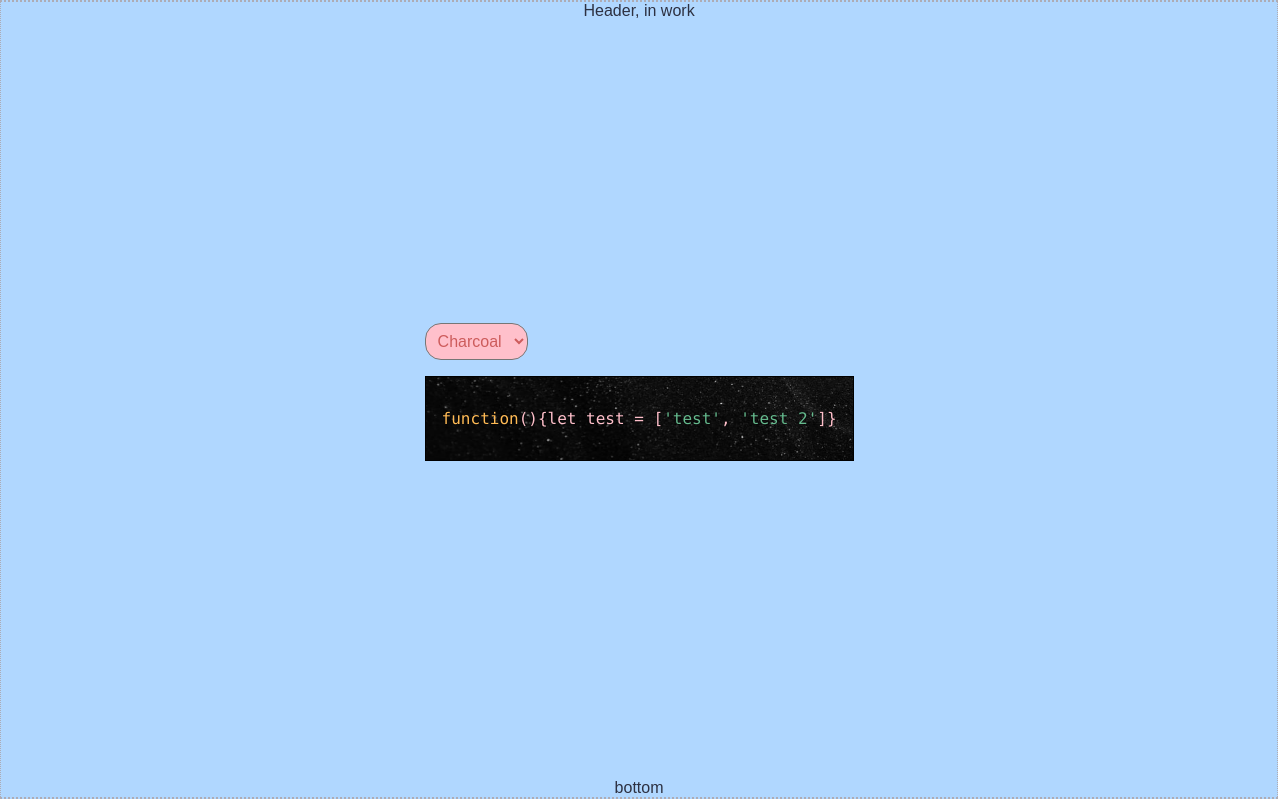
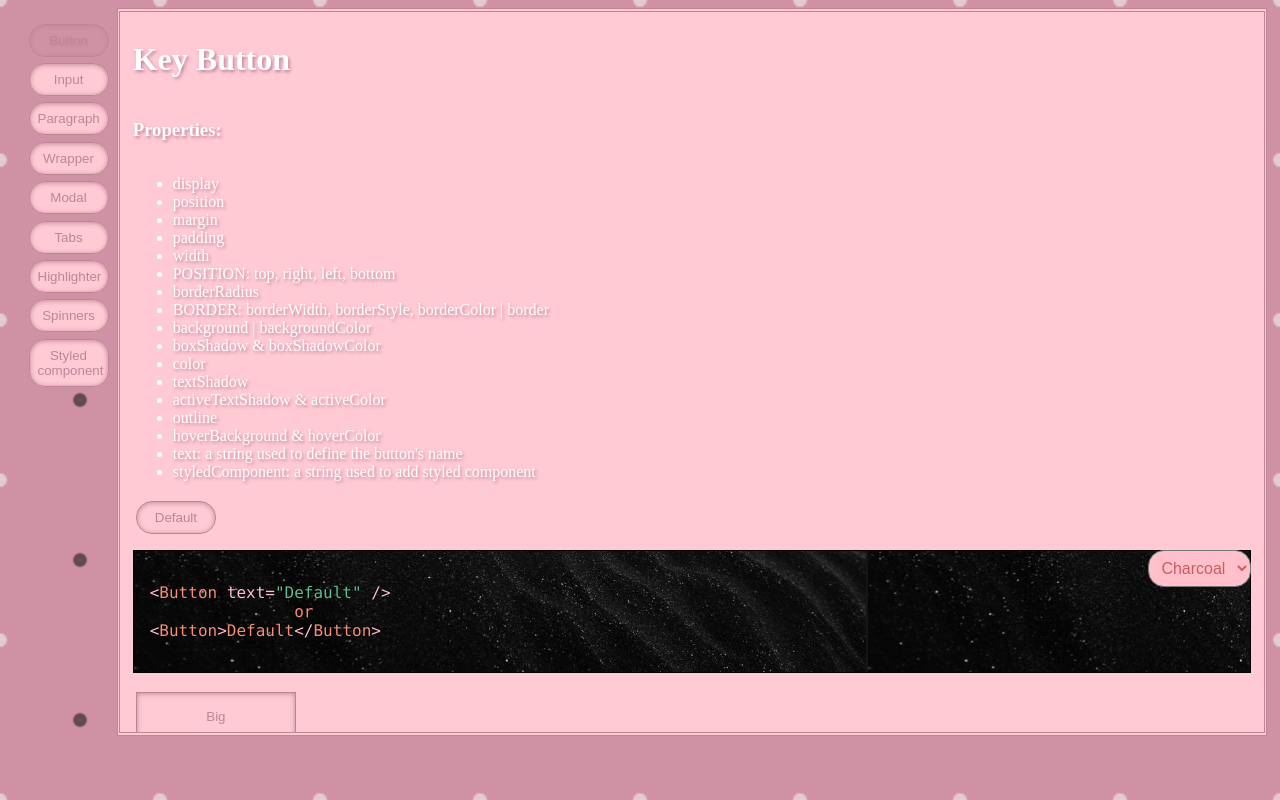
Before and after one commit to CatalinaSorina/Keys, a React (Create React App) app: page / in a window 1280 px wide. Built offline with nearby package versions, Linux system fonts and the light colour scheme.

Commit message:
added story for Key Button

```diff
--- a/src/App.js
+++ b/src/App.js
@@ -1,17 +1,89 @@
 import React from 'react';
 import './App.css';
-import Wrapper from './components/Wrapper/Wrapper';
-import Highlighter from './components/Highlighter/Highlighter';
+import TabHolder from './components/TabHolder/TabHolder';
+import Tab from './components/Tab/Tab';
+import * as Keys from './components/keys';
 
 const App = () => {
   return (
-    <Wrapper alignItems="center" fontFamily="Arial">
-      <header>Header, in work</header>
-      <main>
-        <Highlighter code="function(){let test = ['test', 'test 2']}" />
-      </main>
-      <footer>bottom</footer>
-    </Wrapper>
+    <>
+      <TabHolder activeTabIndex={0} removeInline>
+        <Tab openTabText="Button">
+          <h1>Key Button</h1>
+          <h3>Properties:</h3>
+          <ul>
+            <li>display</li>
+            <li>position</li>
+            <li>margin</li>
+            <li>padding</li>
+            <li>width</li>
+            <li>POSITION: top, right, left, bottom</li>
+            <li>borderRadius</li>
+            <li>BORDER: borderWidth, borderStyle, borderColor | border</li>
+            <li>background | backgroundColor</li>
+            <li>boxShadow & boxShadowColor</li>
+            <li>color</li>
+            <li>textShadow</li>
+            <li>activeTextShadow & activeColor</li>
+            <li>outline</li>
+            <li>hoverBackground & hoverColor</li>
+            <li>text: a string used to define the button's name</li>
+            <li>styledComponent: a string used to add styled component </li>
+          </ul>
+          <div>
+            <Keys.Button text="Default" />
+            <Keys.Highlighter
+              code={`<Button text="Default" />
+               or\n<Button>Default</Button>`}
+            />
+          </div>
+          <div>
+            <Keys.Button
+              text="Big"
+              width="10rem"
+              padding="1rem"
+              borderRadius="0"
+            />
+            <Keys.Highlighter
+              code={`<Button text="Big" width="10rem" padding="1rem" borderRadius="0" />
+               or\n<Button width="10rem" padding="1rem" borderRadius="0">Big</Button>`}
+            />
+          </div>
+          <div>
+            <Keys.Button
+              text="Colored"
+              width="7rem"
+              color="#3F5981"
+              backgroundColor="lightblue"
+              border="none"
+              hoverBackground="#507CBF"
+              hoverColor="lightblue"
+            />
+            <Keys.Highlighter
+              code={`<Button text="Colored" width="7rem" color="#3F5981" backgroundColor="lightblue" border="none" hoverBackground="#507CBF" hoverColor="lightblue" />
+            or\n<Button width="7rem" color="#3F5981" backgroundColor="lightblue" border="none" hoverBackground="#507CBF" hoverColor="lightblue">Colored</Button>
+            or \nconst btnStyle = { width="7rem", color="#3F5981", backgroundColor="lightblue", border="none", hoverBackground="#507CBF", hoverColor="lightblue" };\n<Button text="Colored" {...btnStyle} />`}
+            />
+          </div>
+          <div>
+            <Keys.Button text="With font" width="8rem" border="none" styledComponent={`font: 1.5rem Tahoma;`} />
+            <Keys.Highlighter
+              code={`<Button text="With font" width="8rem" border="none" styledComponent={\`font: 1.5rem Tahoma;\`} />
+            or\n<Button width="8rem" border="none" styledComponent={\`font: 1.5rem Tahoma;\`}>With font</Button>
+            or \nconst btnStyleComponent = {\`\n    font: 1.5rem Tahoma;\n\`};\n\n<Button text="With font" width="8rem" border="none" styledComponent={btnStyleComponent} />`}
+            />
+          </div>
+        </Tab>
+        <Tab openTabText="Input"></Tab>
+        <Tab openTabText="Paragraph"></Tab>
+        <Tab openTabText="Wrapper"></Tab>
+        <Tab openTabText="Modal"></Tab>
+        <Tab openTabText="Tabs"></Tab>
+        <Tab openTabText="Highlighter"></Tab>
+        <Tab openTabText="Spinners"></Tab>
+        <Tab openTabText="Styled component"></Tab>
+      </TabHolder>
+    </>
   );
 };
 
--- a/src/components/Highlighter/Highlighter.styles.js
+++ b/src/components/Highlighter/Highlighter.styles.js
@@ -163,6 +163,7 @@ export const Select = styled.select`
   outline: none;
   color: indianred;
   border-radius: 1rem;
+  float: right;
 `;
 
 export const getStyle = (type) => {
--- a/src/components/TabHolder/TabHolder.jsx
+++ b/src/components/TabHolder/TabHolder.jsx
@@ -21,15 +21,14 @@ const TabHolder = ({ activeTabIndex, removeInline, tabHolderStyle, backgroundSty
   const tabHolderStyleCombined = combineStyle(tabHolderStyle,tabHolderDefaultStyle);
   const {display, flexDirection, width, height, ...restTabHolderStyle} = tabHolderStyleCombined;
   const backgroundStyleCombined = removeDefaultBackground? combineStyle(backgroundStyle,removeBackground):combineStyle(backgroundStyle,backgroundDefaultStyle);
-  const tabDefaultStyleCombined = combineStyle(tabDefaultStyle,tabDefaultStyle);
 
-  const tabs = children ? React.Children.map(children, (tab, i) => {
-    if (tab.type.name === 'Tab') {
+  const tabs = children && React.Children.map(children, (child, i) => {
+    if (child.type.name === 'Tab') {
       return i === activeTab
-        ? cloneElement(tab, { setActiveTab: ()=>setActiveTab(-1), activeTab:true, withTabHolder:true })
-        : cloneElement(tab, { setActiveTab: ()=>setActiveTab(i), activeTab:false, withTabHolder:true });
+      ? cloneElement(child, { setActiveTab: ()=>setActiveTab(-1), activeTab:true, withTabHolder:true })
+      : cloneElement(child, { setActiveTab: ()=>setActiveTab(i), activeTab:false, withTabHolder:true });
     }
-  }):[];
+  });
 
   return (
     <Wrapper
@@ -40,24 +39,17 @@ const TabHolder = ({ activeTabIndex, removeInline, tabHolderStyle, backgroundSty
       <Wrapper
         display='flex'
         flexDirection={removeInline ? 'column':'row' }
-        width={ tabHolderStyle && tabHolderStyle.hasOwnProperty('width')?
-          tabHolderStyle.width
-          :(removeInline ? 'auto':'98%')
-        }
-        height={ tabHolderStyle && tabHolderStyle.hasOwnProperty('height')?
-          tabHolderStyle.height
-          :(removeInline ? '95%':'auto')
-        }
+        width={removeInline ? 'auto':'98%'}
+        height={removeInline ? '95%':'auto'}
         {...restTabHolderStyle}
       >
-        {tabs.map(tab=>tab)}
+        {tabs && tabs.map(tab=>tab)}
       </Wrapper>
 
       {activeTab !== -1 &&
       <Wrapper {...combineStyle(tabs[activeTab].props.tabStyle,tabDefaultStyle)}>
         {tabs[activeTab].props.children}
       </Wrapper>}
-
     </Wrapper>
   );
 };
--- a/src/components/TabHolder/TabHolder.styles.js
+++ b/src/components/TabHolder/TabHolder.styles.js
@@ -38,6 +38,7 @@ export const backgroundDefaultStyle = {
   top: '0',
   padding: '1vh 1vw',
   border: 'none',
+  scrollbarThumbBackgroundImage: 'transparent',
 };
 
 export const removeBackground = {
--- /dev/null
+++ b/src/components/keys.js
@@ -0,0 +1,23 @@
+import Button from './Button/Button';
+import Highlighter from './Highlighter/Highlighter';
+import Input from './Input/Input';
+import Modal from './Modal/Modal';
+import Paragraphs from './Paragraphs/Paragraphs';
+import Spinners from './Spinners/Spinners';
+import StyledComponent from './StyledComponent/StyledComponent';
+import Tab from './Tab/Tab';
+import TabHolder from './TabHolder/TabHolder';
+import Wrapper from './Wrapper/Wrapper';
+
+export {
+  Button,
+  Highlighter,
+  Input,
+  Modal,
+  Paragraphs,
+  Spinners,
+  StyledComponent,
+  Tab,
+  TabHolder,
+  Wrapper,
+};
```
Also changed, not shown: src/components/Paragraphs/Paragraphs.jsx (renamed from src/components/Paragraph/Paragraphs.jsx), src/components/Paragraphs/Paragraphs.style.js (renamed from src/components/Paragraph/Paragraphs.style.js).
